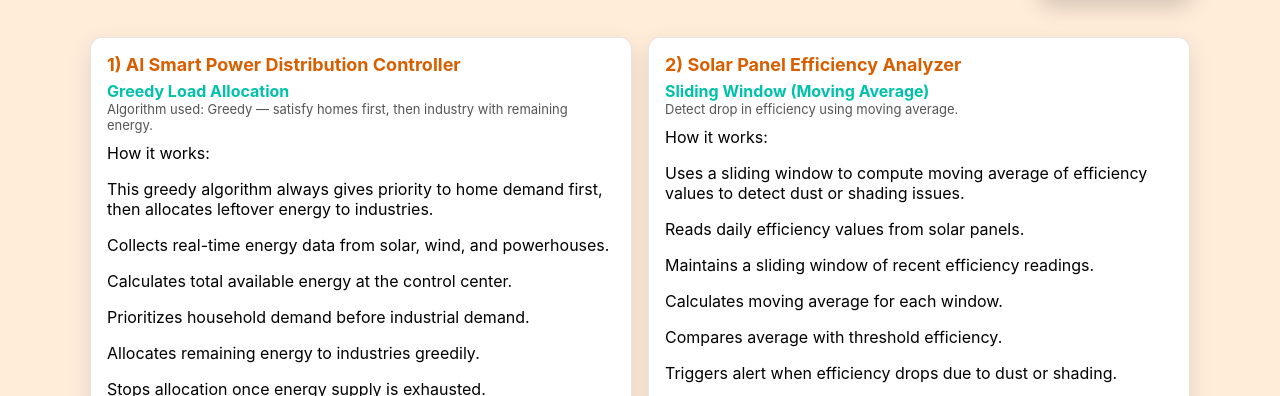
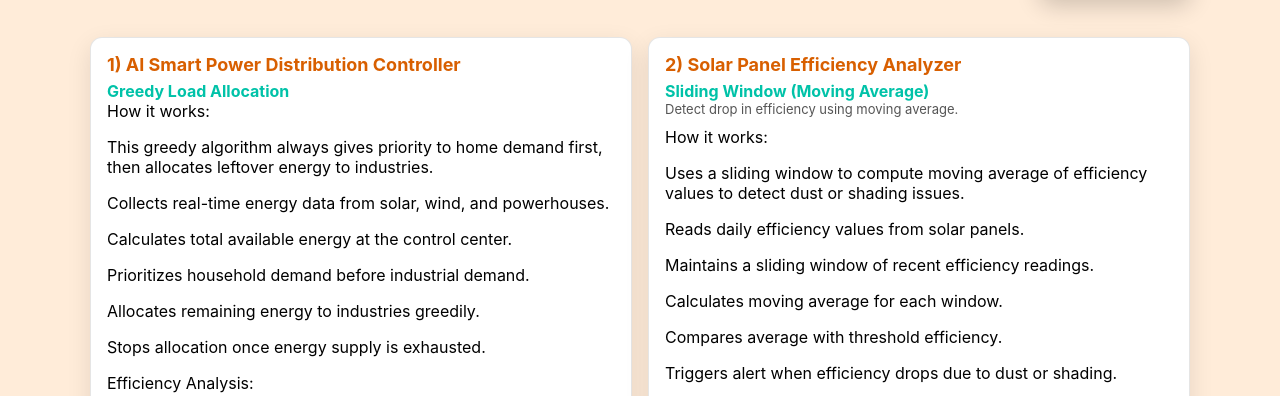
Before and after one commit to sujanaangadi/nidavellir.github.in, a plain HTML site: page SHRAVANA.html in a window 1280 px wide. Shown: the part 343-739 px from the top of the page. Drawn offline with nearby package versions, Linux system fonts and the light colour scheme.

Commit message:
Update SHRAVANA.html

```diff
--- a/SHRAVANA.html
+++ b/SHRAVANA.html
@@ -184,7 +184,7 @@ pre{
       <section class="card">
         <h2>1) AI Smart Power Distribution Controller</h2>
         <div class="subtitle">Greedy Load Allocation</div>
-        <div class="meta">Algorithm used: Greedy — satisfy homes first, then industry with remaining energy.</div>
+
 
         <div class="explain-title">How it works:</div>
         <p>This greedy algorithm always gives priority to home demand first, then allocates leftover energy to industries.</p>
```
